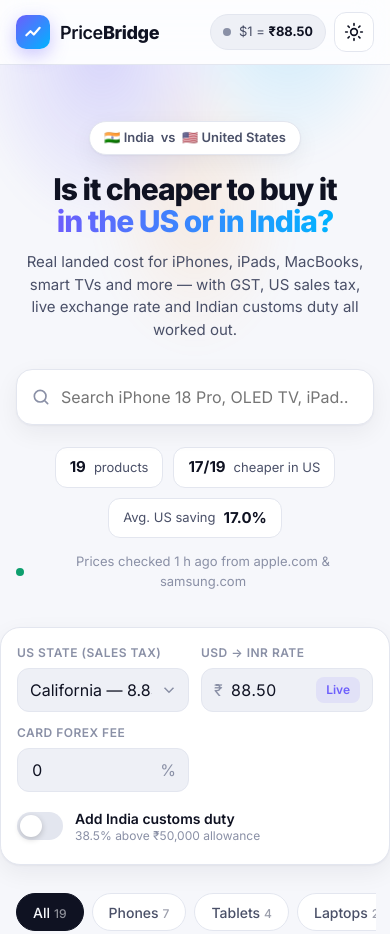
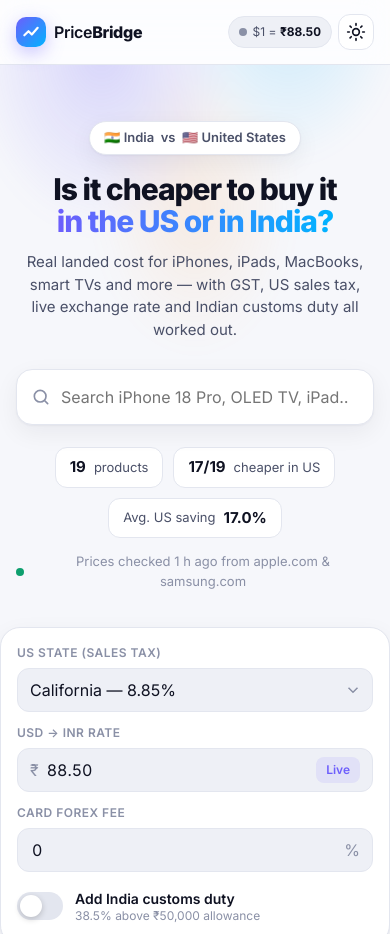
Before and after one commit to jagusanju/pricebridge, a plain HTML site: page index.html in a window 390 px wide. Shown: the top 934 px of the page. Drawn offline with Linux system fonts and the light colour scheme; no server answers.

Commit message:
Fix header overflow and cramped settings on small phones
Co-Authored-By: Claude Opus 5.5 <noreply@anthropic.com>

```diff
--- a/styles.css
+++ b/styles.css
@@ -397,3 +397,16 @@ select:focus, .input-affix:focus-within { border-color: var(--accent); }
 .freshness { display: flex; align-items: center; justify-content: center; gap: 8px; margin: 14px 0 0; font-size: 13px; color: var(--text-3); }
 .row a { color: var(--accent); text-decoration: none; font-weight: 600; }
 .row a:hover { text-decoration: underline; }
+
+/* ============ Small phones (≤ 400px) ============ */
+@media (max-width: 400px) {
+  .brand { gap: 8px; }
+  .brand__logo { width: 30px; height: 30px; }
+  .brand__name { font-size: 16px; }
+  .topbar__actions { gap: 6px; }
+  .rate-pill { padding: 6px 10px; font-size: 12px; gap: 6px; }
+  .icon-btn { width: 36px; height: 36px; }
+  .controls { grid-template-columns: 1fr; }
+  .prices { gap: 8px; }
+  .price { padding: 10px; }
+}
```
